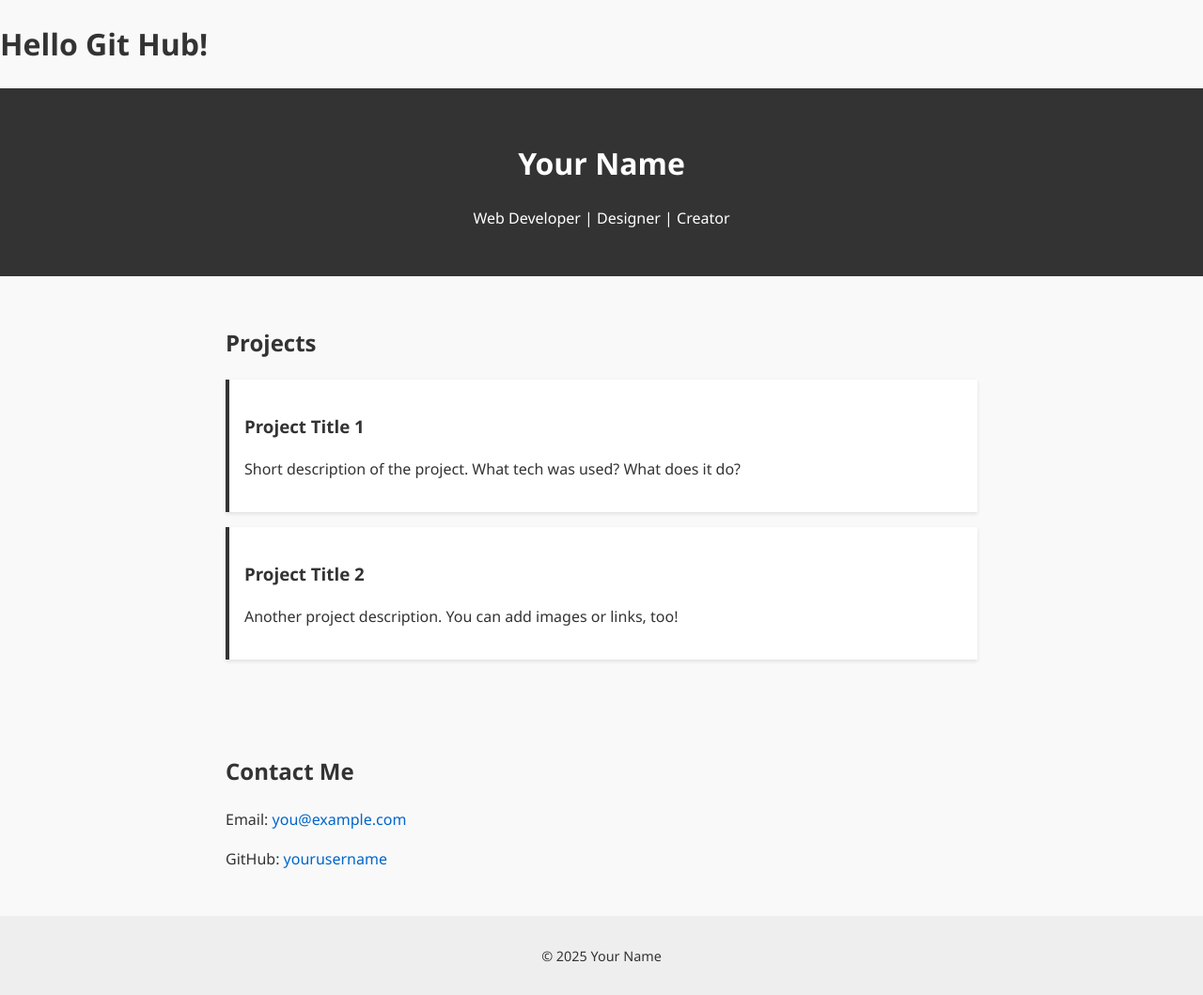
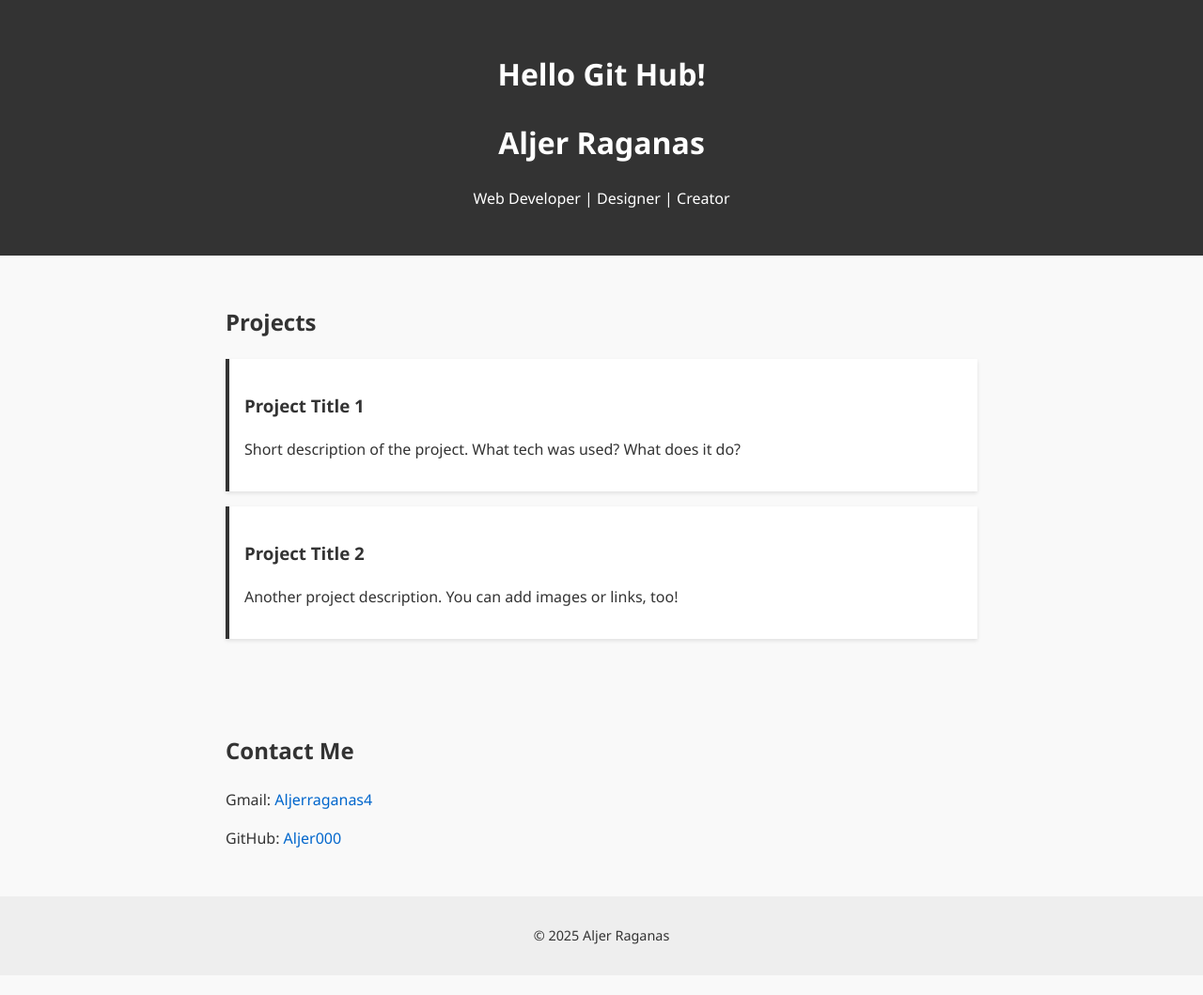
Before and after one commit to Aljer000/BSCS-2A, a plain HTML site: page index.html in a window 1280 px wide. Shown: the whole page at 94% size. After the commit the page ends 1038 px from the top, so only its background shows below. Drawn offline with Linux system fonts and the light colour scheme; files that its build step writes are made by us from their sources.

Commit message:
My Third Push

```diff
--- a/index.html
+++ b/index.html
@@ -4,12 +4,12 @@
     <meta charset="UTF-8">
     <meta name="viewport" content="width=device-width, initial-scale=1.0">
     <title>BSCS 2A Raganas</title>
-    <link rel="stylesheet" href="Port.css">
+    <link rel="stylesheet" href="css/style.css"/>
 </head>
 <body>
-    <h1>Hello Git Hub!</h1>
-      <header>
-        <h1>Your Name</h1>
+    <header>
+        <h1>Hello Git Hub!</h1>
+        <h1>Aljer Raganas</h1>
         <p>Web Developer | Designer | Creator</p>
       </header>
 
@@ -27,12 +27,12 @@
 
       <section class="contact">
         <h2>Contact Me</h2>
-        <p>Email: <a href="Aljerraganas4@gmail.com">you@example.com</a></p>
-        <p>GitHub: <a href="https://github.com/Aljer000" target="_blank">yourusername</a></p>
+        <p>Gmail: <a href="Aljerraganas4@gmail.com">Aljerraganas4</a></p>
+        <p>GitHub: <a href="https://github.com/Aljer000" target="_blank">Aljer000</a></p>
       </section>
 
       <footer>
-        <p>&copy; 2025 Your Name</p>
+        <p>&copy; 2025 Aljer Raganas</p>
       </footer>
 
 
@@ -41,5 +41,6 @@
 
 
     <script src="js/main.js"></script>
+
 </body>
 </html>
```
Also changed, not shown: css/style.css (renamed from css/Port.css).
